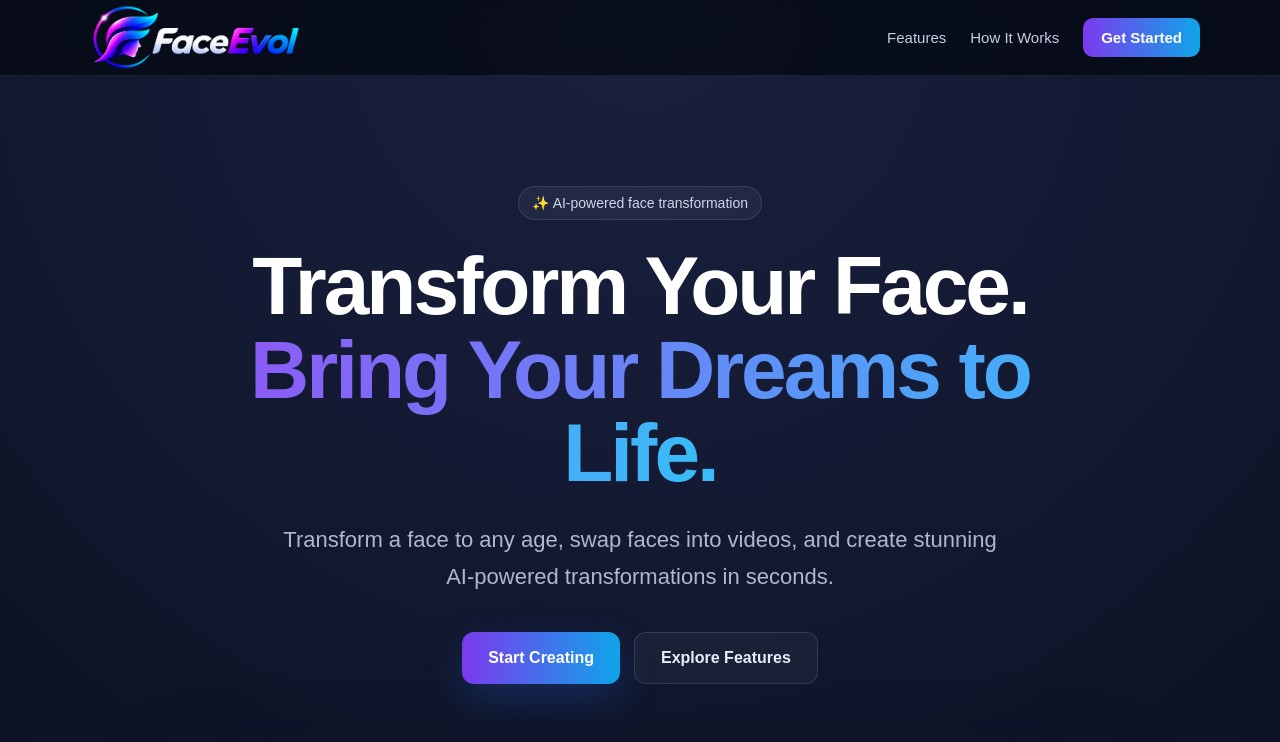
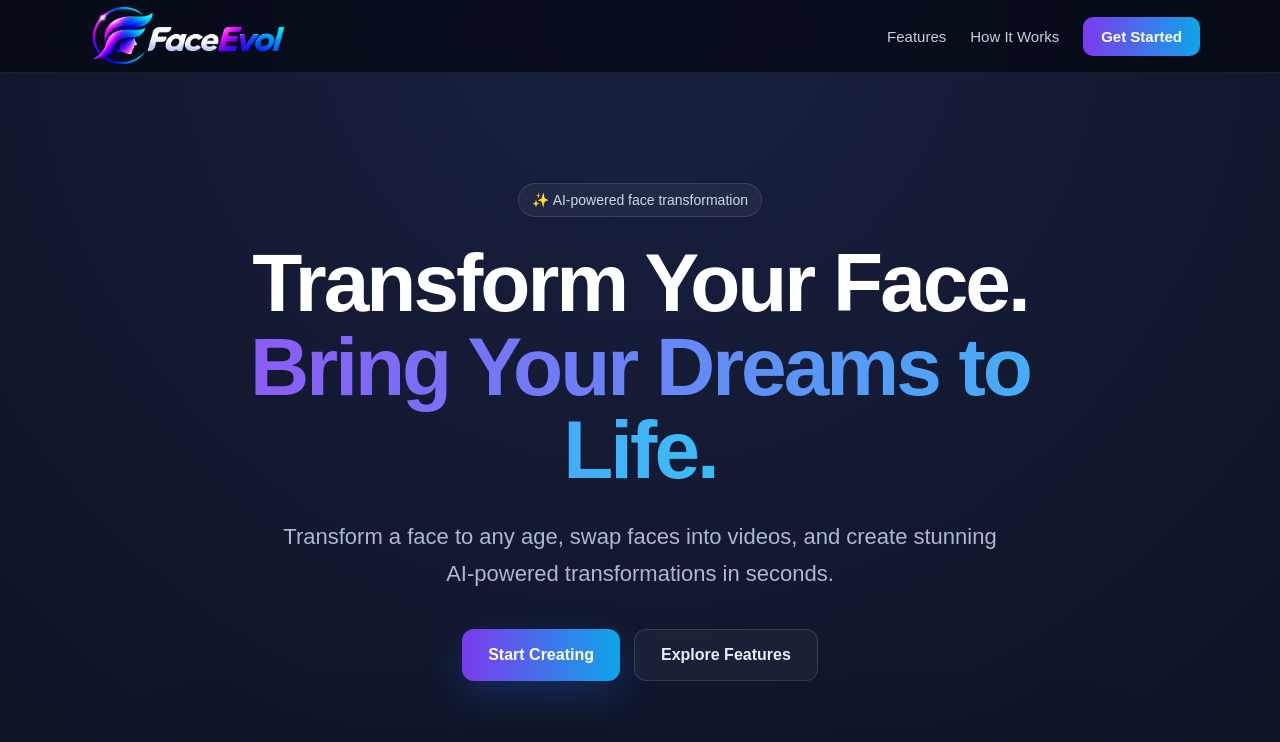
Before and after one commit to faceevol/FaceEvol, a plain HTML site: page index.html in a window 1280 px wide. Shown: the top 742 px of the page. Drawn offline with Linux system fonts and the light colour scheme.

Commit message:
Adjust logo image height in header
Reduced logo image height from 75px to 70px.

```diff
--- a/index.html
+++ b/index.html
@@ -419,7 +419,7 @@
   <header>
     <div class="container nav">
       <a href="#" class="logo">
-        <img src="a.png" alt="FaceEvol" style="height:75px; width:auto; display:block;">
+        <img src="a.png" alt="FaceEvol" style="height:70px; width:auto; display:block;">
       </a>
 
       <nav class="nav-links">
```
